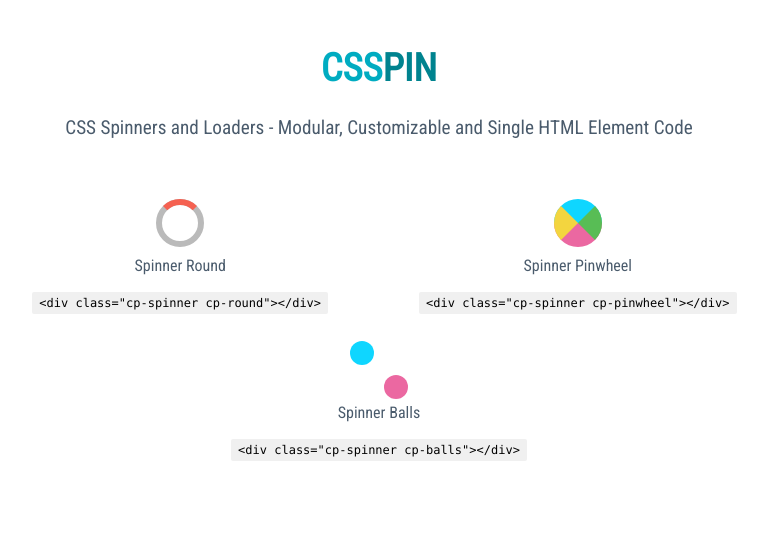
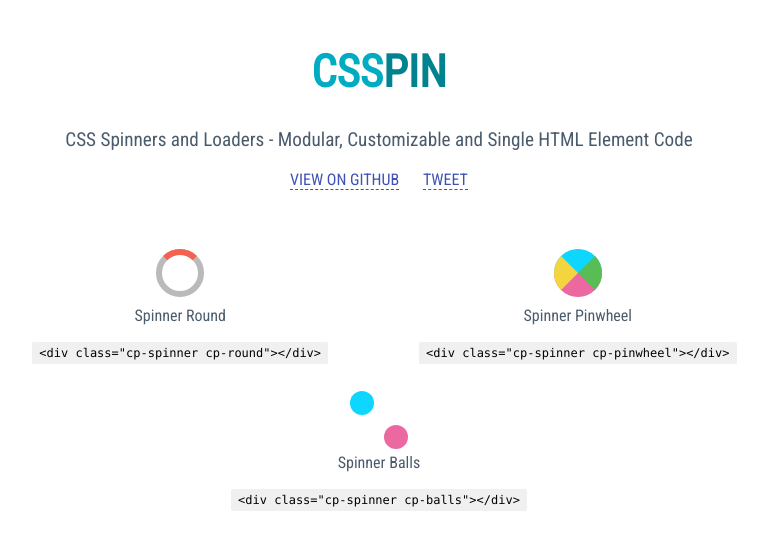
Before and after one commit to webkul/csspin, a website: page index.html in a window 1280 px wide. Shown: the whole page, without its empty margins (261-1029 px from the left). Drawn offline with Linux system fonts and the light colour scheme.

Commit message:
Added GitHub URL and Meta Data to Spinners in Motion

```diff
--- a/index.html
+++ b/index.html
@@ -7,19 +7,33 @@
 	<link href="style.css" rel="stylesheet" type="text/css">
 	<link href="https://fonts.googleapis.com/css?family=Roboto+Condensed" rel="stylesheet" type="text/css">
 	<meta name="viewport" content="width=device-width, initial-scale=1">
+	<meta name="twitter:card" content="summary">
+	<meta name="twitter:title" content="CSSPIN - CSS Spinners and Loaders">
+	<meta name="twitter:description" content="CSS Spinners and Loaders - Modular, Customizable and Single HTML Element Code">
+	<meta name="twitter:image:src" content="http://webkul.com/blog/wp-content/uploads/2016/11/csspin-poster.png">
+	<meta name="twitter:creator" content="@webkul">
+	<meta name="twitter:url" content="https://webkul.github.io/csspin/">
+	<meta property="og:title" content="CSSPIN - CSS Spinners and Loaders">
+	<meta property="og:description" content="CSS Spinners and Loaders - Modular, Customizable and Single HTML Element Code">
+	<meta property="og:url" content="https://webkul.github.io/csspin/">
+	<meta property="og:image" content="http://webkul.com/blog/wp-content/uploads/2016/11/csspin-poster.png">
 </head>
 <body>
 	<!--CSSPin Wrapper-->
+	<div class="cp-wrapper">
 
 		<!--Header-->
-	<div class="cp-wrapper">
 		<h1>CSS<span>PIN</span></h1>
 		<p>CSS Spinners and Loaders - Modular, Customizable and Single HTML Element Code</p>
+		<a href="https://github.com/webkul/csspin" target="_blank">View on Github</a>
+		<a href="http://bit.ly/csspin-tweet" target=_blank>Tweet</a>
 		<!--//Header-->
+
+		<!--Spinners-->
+		<div class="cp-spinners">
 
 			<!--Spinner Block-->
 			<div class="cp-spinner-block">
-
 				<!--Spinner Round Element-->
 					<div class="cp-spinner cp-round"></div>
 				<!--//Spinner Round Element-->
@@ -31,13 +45,11 @@
 				<!--Syntax-->
 					<pre>&lt;div class="cp-spinner cp-round"&gt;&lt;/div&gt</pre>
 				<!--//Syntax-->
-
 			</div>
 			<!--//Spinner Block-->
 
 			<!--Spinner Block-->
 			<div class="cp-spinner-block">
-
 				<!--Spinner Pinwheel Element-->
 					<div class="cp-spinner cp-pinwheel"></div>
 				<!--//Spinner Pinwheel Element-->
@@ -49,13 +61,11 @@
 				<!--Syntax-->
 					<pre>&lt;div class="cp-spinner cp-pinwheel"&gt;&lt;/div&gt</pre>
 				<!--//Syntax-->
-
 			</div>
 			<!--//Spinner Block-->
 
 			<!--Spinner Block-->
 			<div class="cp-spinner-block">
-
 				<!--Spinner Balls Element-->
 					<div class="cp-spinner cp-balls"></div>
 				<!--//Spinner Balls Element-->
@@ -67,9 +77,11 @@
 				<!--Syntax-->
 					<pre>&lt;div class="cp-spinner cp-balls"&gt;&lt;/div&gt</pre>
 				<!--//Syntax-->
+			</div>
+			<!--//Spinner Block-->
 
 		</div>
-	<!--//Spinner Block-->
+		<!--Spinners-->
 
 	</div>
 	<!--//CSSPin Wrapper-->
--- a/style.css
+++ b/style.css
@@ -5,7 +5,7 @@
 }
 h1{
 	color: #00ACC1;
-	font-size: 2.4em;
+	font-size: 2.8em;
 }
 h1 span{
 	color: #00838F;
@@ -13,7 +13,20 @@
 p{
 	color: #4a5b6c;
 	font-size: 1.2em;
-	margin-bottom: 50px;
+}
+a:link, a:active, a:visited{
+	color: #3F51B5;
+	text-decoration: none;
+	font-size: 1em;
+	text-transform: uppercase;
+	border-bottom: dashed 1px #3F51B5;
+	margin: 0px 10px;
+}
+a:hover{
+	border-bottom: none;
+}
+.cp-spinners{
+		margin: 50px auto;
 }
 .cp-spinner-block{
 	display: inline-block;
```
Lines whose indentation alone changed are shown as unchanged.
